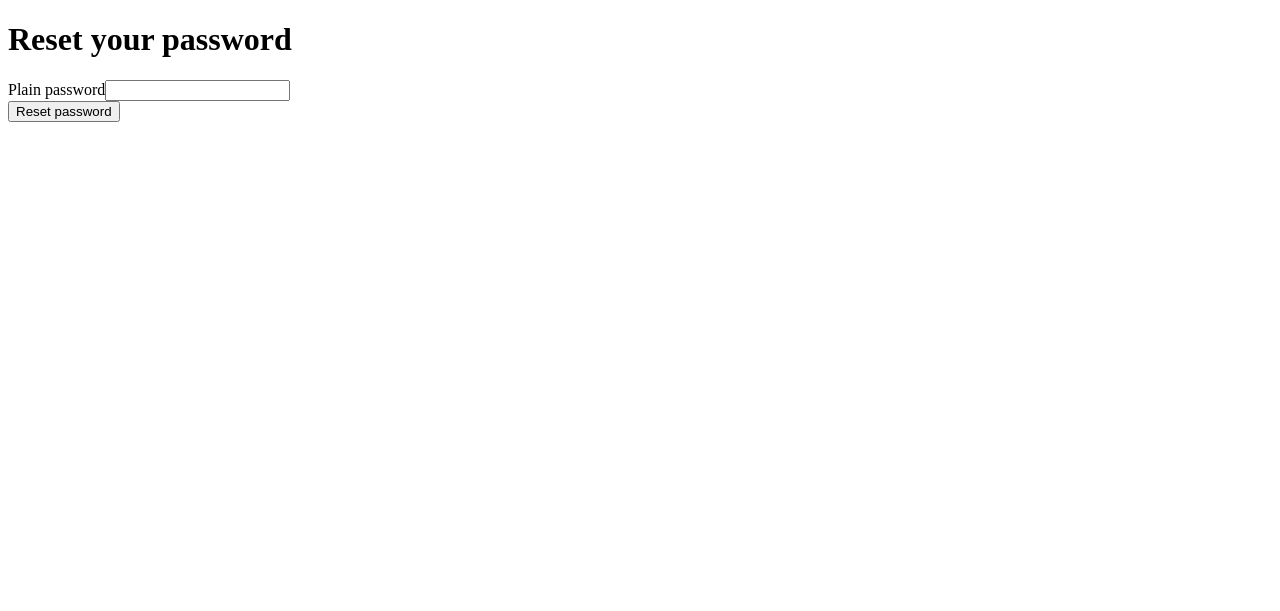
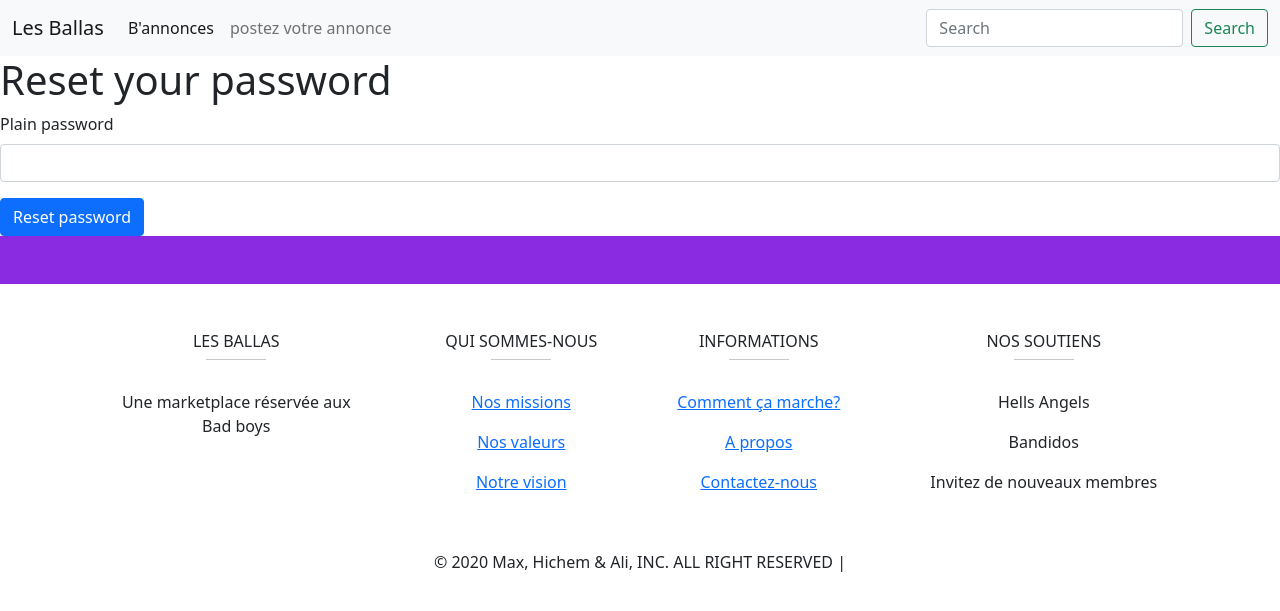
Before and after one commit to LA1720/Les-Ballas, a Symfony app: template templates/reset_password/reset.html.twig in a window 1280 px wide. Shown: the top 611 px of the page. Run offline with Twig, Linux system fonts and the light colour scheme; the template is opened without the code that fills it, so the values that code supplies are empty; form fields are guessed from the names that the template uses; some libraries are stand-ins or nearby versions.

Commit message:
navbar and footer

```diff
--- /dev/null
+++ b/public/css/styles.css
@@ -0,0 +1,3 @@
+.container-footer {
+    background-color: blueviolet;
+}
--- a/src/Entity/ResetPasswordRequest.php
+++ b/src/Entity/ResetPasswordRequest.php
@@ -2,10 +2,11 @@
 
 namespace App\Entity;
 
+use Doctrine\ORM\Mapping as ORM;
 use App\Repository\ResetPasswordRequestRepository;
-use Doctrine\ORM\Mapping as ORM;
+use SymfonyCasts\Bundle\ResetPassword\Model\ResetPasswordRequestTrait;
 use SymfonyCasts\Bundle\ResetPassword\Model\ResetPasswordRequestInterface;
-use SymfonyCasts\Bundle\ResetPassword\Model\ResetPasswordRequestTrait;
+
 
 /**
  * @ORM\Entity(repositoryClass=ResetPasswordRequestRepository::class)
--- /dev/null
+++ b/templates/_footer.html.twig
@@ -0,0 +1,132 @@
+<!-- Footer -->
+<footer class="page-footer font-small footer-bg">
+
+    <div class="container-footer">
+
+        <!-- Grid row-->
+        <div class="row py-4 d-flex align-items-center">
+
+            <!-- Grid column -->
+            <div class="col-md-6 col-lg-7 text-center text-md-right">
+
+                <!-- Facebook -->
+                <a class="fb-ic">
+                    <i class="fab fa-facebook-f white-text mr-4"> </i>
+                </a>
+                <!-- Twitter -->
+                <a class="tw-ic">
+                    <i class="fab fa-twitter white-text mr-4"> </i>
+                </a>
+                <!-- Google +-->
+                <a class="gplus-ic">
+                    <i class="fab fa-google-plus-g white-text mr-4"> </i>
+                </a>
+                <!--Linkedin -->
+                <a class="li-ic">
+                    <i class="fab fa-linkedin-in white-text mr-4"> </i>
+                </a>
+                <!--Instagram-->
+                <a class="ins-ic">
+                    <i class="fab fa-instagram white-text"> </i>
+                </a>
+
+            </div>
+            <!-- Grid column -->
+
+        </div>
+        <!-- Grid row-->
+
+</div>
+
+<!-- Footer Links -->
+<div
+	class="container text-center text-md-left mt-5">
+
+	<!-- Grid row -->
+	<div
+		class="row mt-3">
+
+		<!-- Grid column -->
+		<div
+			class="col-md-3 col-lg-4 col-xl-3 mx-auto mb-4">
+
+			<!-- Content -->
+			<h6 class="text-uppercase font-weight-bold">Les Ballas</h6>
+			<hr class="deep-purple accent-2 mb-4 mt-0 d-inline-block mx-auto" style="width: 60px;">
+			<p>Une marketplace réservée aux Bad boys</p>
+
+		</div>
+		<!-- Grid column -->
+
+		<!-- Grid column -->
+		<div
+			class="col-md-2 col-lg-2 col-xl-2 mx-auto mb-4">
+
+			<!-- Links -->
+			<h6 class="text-uppercase font-weight-bold">Qui sommes-nous</h6>
+			<hr class="deep-purple accent-2 mb-4 mt-0 d-inline-block mx-auto" style="width: 60px;">
+			<p>
+				<a href="#">Nos missions</a>
+			</p>
+			<p>
+				<a href="#">Nos valeurs</a>
+			</p>
+			<p>
+				<a href="#">Notre vision</a>
+			</p>
+		</div>
+		<!-- Grid column -->
+
+		<!-- Grid column -->
+		<div
+			class="col-md-3 col-lg-2 col-xl-2 mx-auto mb-4">
+
+			<!-- Links -->
+			<h6 class="text-uppercase font-weight-bold">Informations</h6>
+			<hr class="deep-purple accent-2 mb-4 mt-0 d-inline-block mx-auto" style="width: 60px;">
+			<p>
+				<a href="#">Comment ça marche?</a>
+			</p>
+			<p>
+				<a href="#">A propos</a>
+			</p>
+			<p>
+				<a href="#">Contactez-nous</a>
+			</p>
+		</div>
+		<!-- Grid column -->
+
+		<!-- Grid column -->
+		<div
+			class="col-md-4 col-lg-3 col-xl-3 mx-auto mb-md-0 mb-4">
+
+			<!-- Links -->
+			<h6 class="text-uppercase font-weight-bold">Nos soutiens</h6>
+			<hr class="deep-purple accent-2 mb-4 mt-0 d-inline-block mx-auto" style="width: 60px;">
+			<p>
+				<i class="fas fa-home mr-3"></i>
+				Hells Angels </p>
+			<p>
+				<i class="fas fa-envelope mr-3"></i>
+				Bandidos</p>
+			<p>
+				<i class="fas fa-phone mr-3"></i>
+				Invitez de nouveaux membres</p>
+		</div>
+		<!-- Grid column -->
+
+	</div>
+	<!-- Grid row -->
+
+</div>
+<!-- Footer Links -->
+
+<!-- Copyright -->
+<div id="footer-legal" class="footer-copyright text-center py-3">
+	<p>
+		<span id="copyright" class="copyright">© 2020 Max, Hichem & Ali, INC. ALL RIGHT RESERVED |</span>
+
+
+	</p>
+</div>
+<!-- Copyright --></footer><!-- Footer -->
--- a/templates/base.html.twig
+++ b/templates/base.html.twig
@@ -2,11 +2,43 @@
 <html>
 	<head>
 		<meta charset="UTF-8">
-        <title>{% block title %}Welcome!{% endblock %}</title>
-        {% block stylesheets %}{% endblock %}
+		<title>
+			{% block title %}Welcome!
+			{% endblock %}
+		</title>
+		<link href="https://cdn.jsdelivr.net/npm/bootstrap@5.0.0-beta1/dist/css/bootstrap.min.css" rel="stylesheet" integrity="sha384-giJF6kkoqNQ00vy+HMDP7azOuL0xtbfIcaT9wjKHr8RbDVddVHyTfAAsrekwKmP1" crossorigin="anonymous"> {% block stylesheets %}{% endblock %}
+		<link rel="stylesheet" href="{{ asset('css/styles.css') }}">
 	</head>
 	<body>
+		<nav class="navbar navbar-expand-lg navbar-light bg-light">
+			<div class="container-fluid">
+				<button class="navbar-toggler" type="button" data-bs-toggle="collapse" data-bs-target="#navbarTogglerDemo01" aria-controls="navbarTogglerDemo01" aria-expanded="false" aria-label="Toggle navigation">
+					<span class="navbar-toggler-icon"></span>
+				</button>
+				<div class="collapse navbar-collapse" id="navbarTogglerDemo01">
+					<a class="navbar-brand" href="{{ path('app_home') }}">Les Ballas</a>
+					<ul class="navbar-nav me-auto mb-2 mb-lg-0">
+						<li class="nav-item">
+							<a class="nav-link active" aria-current="page" href="#">B'annonces</a>
+						</li>
+						<li class="nav-item">
+							<a class="nav-link" href="#">postez votre annonce</a>
+						</li>
+					</ul>
+					<form class="d-flex">
+						<input class="form-control me-2" type="search" placeholder="Search" aria-label="Search">
+						<button class="btn btn-outline-success" type="submit">Search</button>
+					</form>
+				</div>
+			</div>
+		</nav>
 		{% block body %}{% endblock %}
+		{% include '_footer.html.twig' %}
+		<script src="{{ asset('js/scripts.js') }}"></script>
 		{% block javascripts %}{% endblock %}
+		<script src="https://cdn.jsdelivr.net/npm/bootstrap@5.0.0-beta1/dist/js/bootstrap.bundle.min.js" integrity="sha384-ygbV9kiqUc6oa4msXn9868pTtWMgiQaeYH7/t7LECLbyPA2x65Kgf80OJFdroafW" crossorigin="anonymous"></script>
+		<script src="https://cdn.jsdelivr.net/npm/@popperjs/core@2.5.4/dist/umd/popper.min.js" integrity="sha384-q2kxQ16AaE6UbzuKqyBE9/u/KzioAlnx2maXQHiDX9d4/zp8Ok3f+M7DPm+Ib6IU" crossorigin="anonymous"></script>
+		<script src="https://cdn.jsdelivr.net/npm/bootstrap@5.0.0-beta1/dist/js/bootstrap.min.js" integrity="sha384-pQQkAEnwaBkjpqZ8RU1fF1AKtTcHJwFl3pblpTlHXybJjHpMYo79HY3hIi4NKxyj" crossorigin="anonymous"></script>
 	</body>
+
 </html>
```
Also changed, not shown: src/Controller/ResetPasswordController.php (+8 -7 lines), public/js/scripts.js (added). Lines whose indentation alone changed are shown as unchanged.
